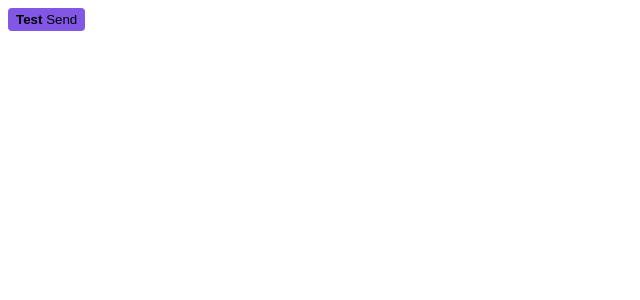
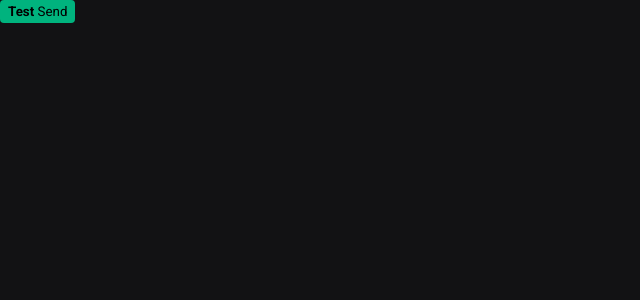
Before and after one commit to martahil/04-ignite-shop, a Next.js app: page / in a window 1280 px wide. Shown: the top 300 px of the page, without its empty margins (0-640 px from the left). Built offline with nearby package versions, Linux system fonts and the light colour scheme.

Commit message:
Add global styles and color theme configuration

```diff
--- a/src/pages/_app.tsx
+++ b/src/pages/_app.tsx
@@ -1,4 +1,7 @@
+import { globalStyles } from '@/styles/global'
 import type { AppProps } from 'next/app'
+
+globalStyles()
 
 export default function App({ Component, pageProps }: AppProps) {
   return <Component {...pageProps} />
--- a/src/pages/index.tsx
+++ b/src/pages/index.tsx
@@ -1,7 +1,7 @@
 import { styled } from '@/styles'
 
 const Button = styled('button', {
-  backgroundColor: '$rocketseat',
+  backgroundColor: '$green300',
   borderRadius: 4,
   border: 0,
   padding: '4px 8px',
--- /dev/null
+++ b/src/styles/global.ts
@@ -0,0 +1,19 @@
+import { globalCss } from ".";
+
+export const globalStyles = globalCss({
+  '*': {
+    margin: 0,
+    padding: 0,
+  },
+
+  body: {
+    backgroundColor: '$gray900',
+    color: "$gray100",
+    '-webkit-font-smoothing': 'antialiased'
+  },
+
+  'body, input, textarea, button': {
+    fontFamily: 'Roboto',
+    fontWeight: 400,
+  }
+})
--- a/src/styles/index.ts
+++ b/src/styles/index.ts
@@ -12,7 +12,15 @@
 } = createStitches({
   theme: {
     colors: {
-      rocketseat: '#8257e6',
+      white: '#FFF',
+
+      gray900: '#121214',
+      gray800: '#202024',
+      gray300: '#c4c4cc',
+      gray100: '#e1e1e6',
+
+      green500: '#00875f',
+      green300: '#00b37e'
     }
   }
 })
```
